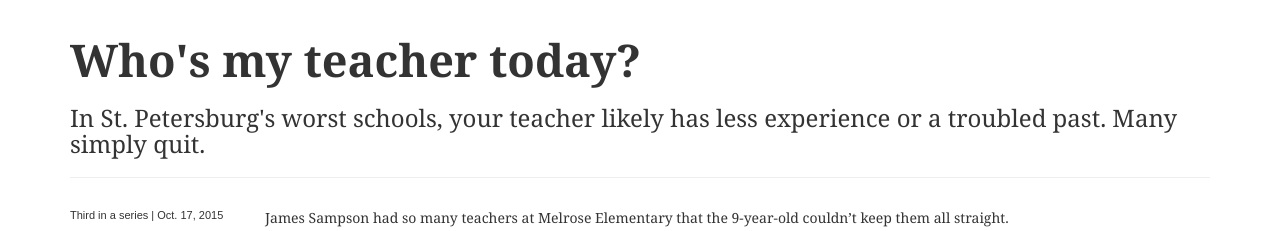
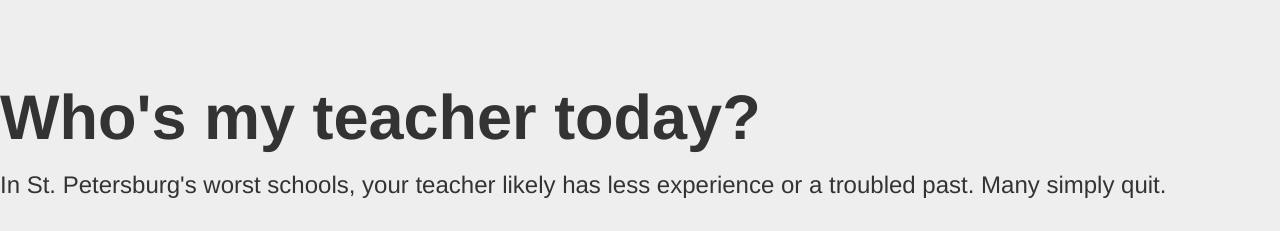
Before and after one commit to cameronlang/CodingFinalProject, a plain HTML site: page initializr 3.2/initializr 3/REALindex.html in a window 1280 px wide. Shown: the top 231 px of the page. Drawn offline with Linux system fonts and the light colour scheme.

Commit message:
jumbotron

```diff
--- a/initializr 3.2/initializr 3/REALindex.html
+++ b/initializr 3.2/initializr 3/REALindex.html
@@ -62,14 +62,15 @@
         <!--[if lt IE 8]>
             <p class="browserupgrade">You are using an <strong>outdated</strong> browser. Please <a href="http://browsehappy.com/">upgrade your browser</a> to improve your experience.</p>
         <![endif]-->
-    <div class=container>
+        <div class=jumbotron>
       <h1>
         Who's my teacher today?
       </h1>
       <h3>
         In St. Petersburg's worst schools, your teacher likely has less experience or a troubled past. Many simply quit.
       </h3>
-      <hr>
+    </div>
+  <div class=container>
     <div class=row>
       <div class="leftCol col-xs-2 col-sm-2 col-md-2 col-lg-2">
       <div class=dateline>
```
